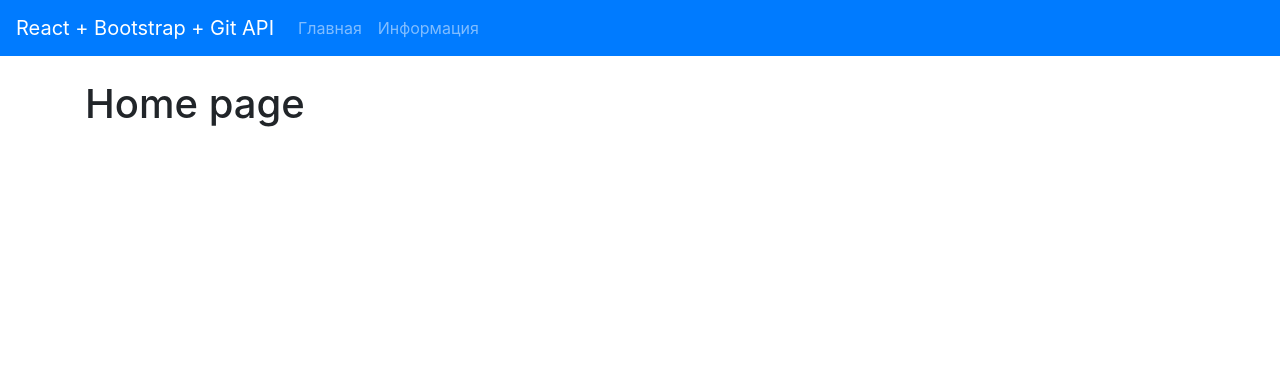
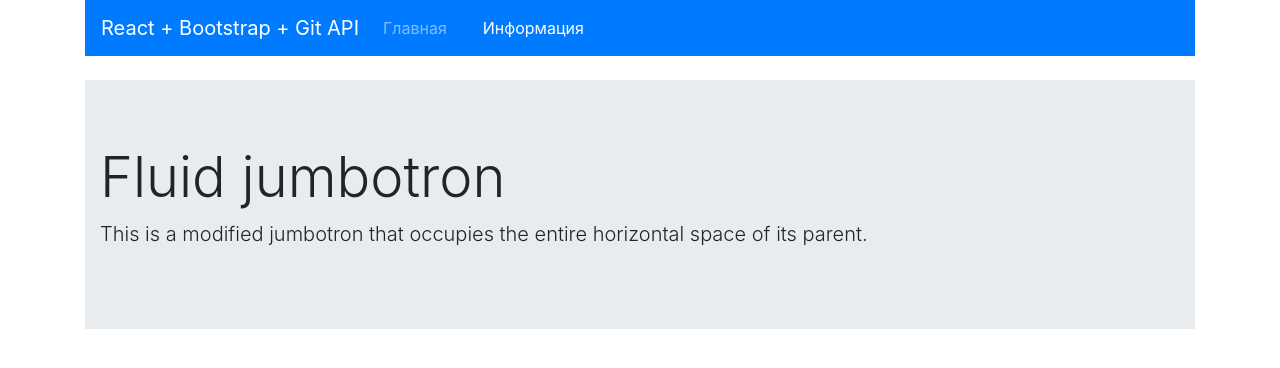
Before and after one commit to abr-ya/react-git1, a React (Create React App) app: page /about in a window 1280 px wide. Shown: the top 368 px of the page. Built offline with nearby package versions, Linux system fonts and the light colour scheme.

Commit message:
Добавлен роутинг.

```diff
--- a/package.json
+++ b/package.json
@@ -7,6 +7,7 @@
     "node-sass": "^4.13.0",
     "react": "^16.12.0",
     "react-dom": "^16.12.0",
+    "react-router-dom": "^5.1.2",
     "react-scripts": "3.2.0"
   },
   "scripts": {
--- a/src/App.js
+++ b/src/App.js
@@ -1,15 +1,25 @@
 import React from 'react';
+import {BrowserRouter, Switch, Route} from 'react-router-dom';
 import {Nav} from './components/Nav/Nav';
 import {Home} from './pages/Home';
+import {About} from './pages/About';
+import {Profile} from './pages/Profile';
+
 
 function App() {
   return (
-    <React.Fragment>
-      <Nav />
+    <BrowserRouter>
+      <div className="container">
+        <Nav />
+      </div>
       <div className="container App pt-4">
-        <Home />
+        <Switch>
+          <Route path="/" exact component={Home} />
+          <Route path="/about" component={About} />
+          <Route path="/profile/:name" component={Profile} />
+        </Switch>
       </div>
-    </React.Fragment>
+    </BrowserRouter>
   );
 }
 
--- a/src/components/Nav/Nav.js
+++ b/src/components/Nav/Nav.js
@@ -1,4 +1,5 @@
 import React from 'react';
+import {NavLink} from 'react-router-dom';
 import './Nav.scss';
 
 export const Nav = () => (
@@ -8,10 +9,10 @@
         </div>
         <ul className="navbar-nav">
             <li className="nav-item">
-                <a href="/" className="nav-link">Главная</a>
+                <NavLink exact to="/" className="nav-link">Главная</NavLink>
             </li>
             <li className="nav-item">
-                <a href="/about" className="nav-link">Информация</a>
+                <NavLink to="/about" className="nav-link">Информация</NavLink>
             </li>
         </ul>
     </nav>
--- a/src/components/Nav/Nav.scss
+++ b/src/components/Nav/Nav.scss
@@ -0,0 +1,11 @@
+.navbar-nav {
+    flex-direction: row;
+}
+
+.navbar-nav li {
+    margin-right: 20px;
+}
+
+.navbar-nav li:last-child {
+    margin-right: 0;
+}
--- a/src/pages/About.js
+++ b/src/pages/About.js
@@ -3,8 +3,11 @@
 export const About = () => {
 
     return (
-        <div>
-            <h1>About page</h1>
+        <div className="jumbotron jumbotron-fluid">
+        <div className="container">
+            <h1 className="display-4">Fluid jumbotron</h1>
+            <p className="lead">This is a modified jumbotron that occupies the entire horizontal space of its parent.</p>
+        </div>
         </div>
     )
 }
```
Also changed, not shown: 1 other file (tests, documents, lock files or other folders).
